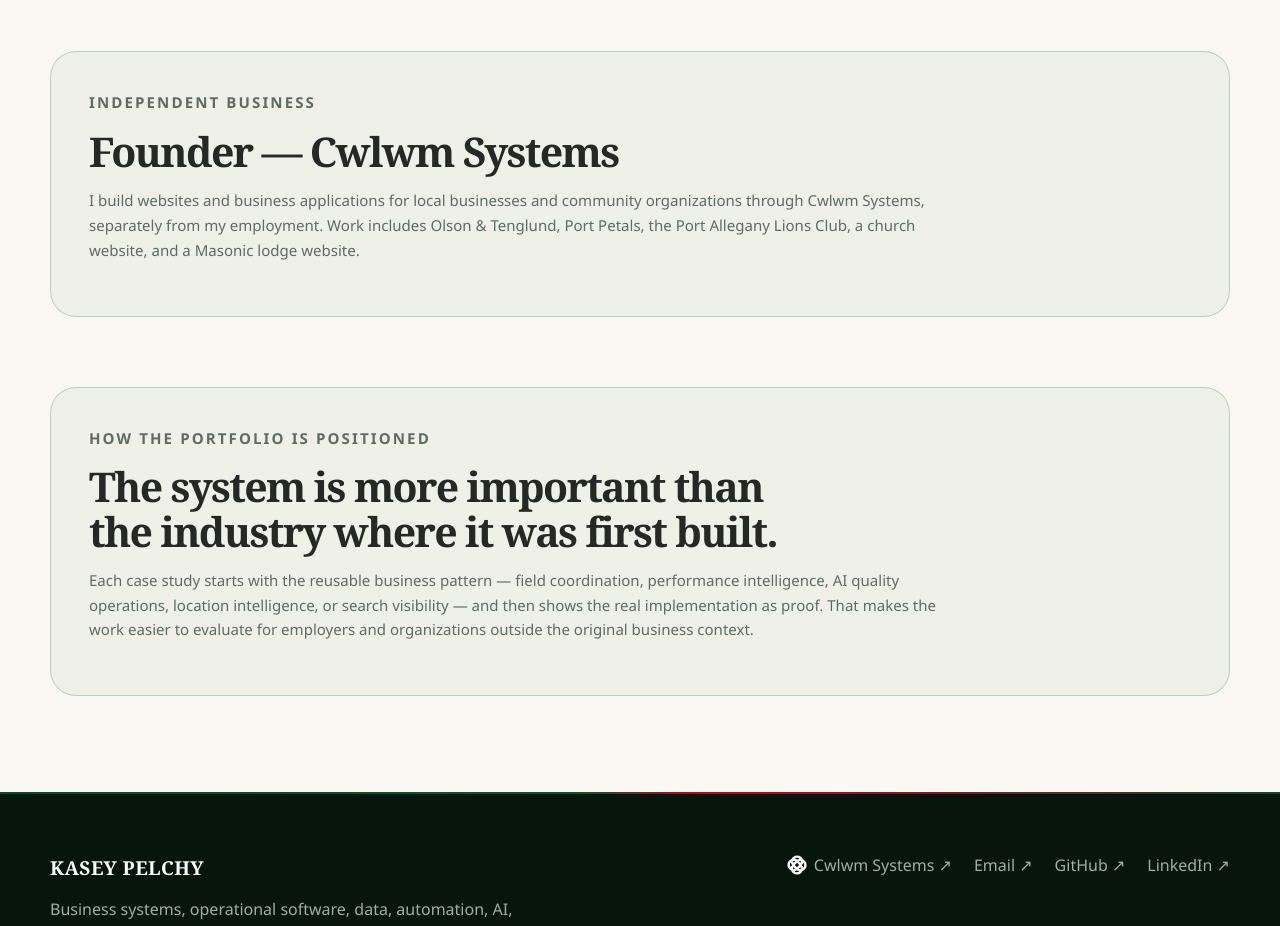
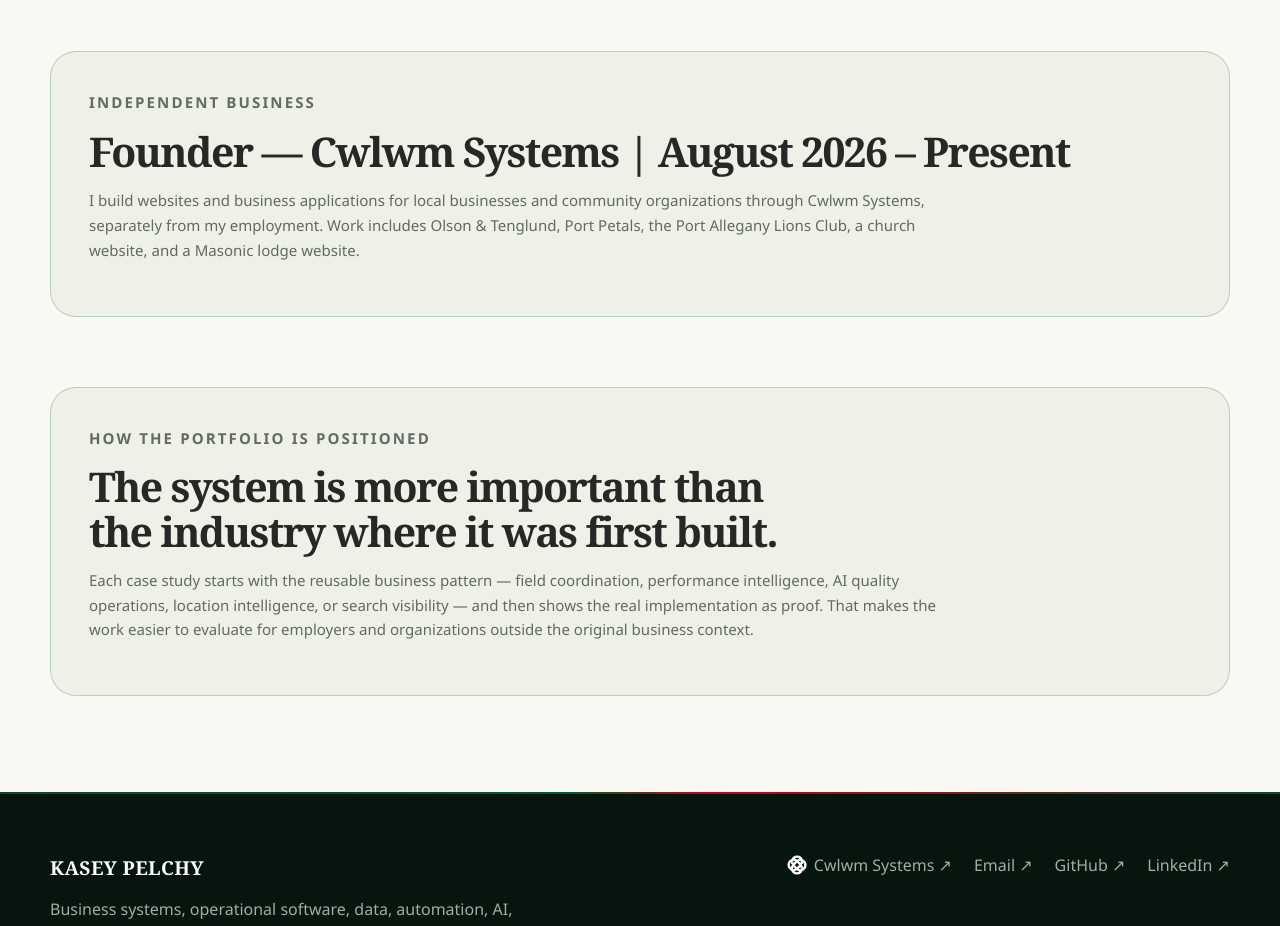
Before and after one commit to kaseypelchy-ops/portfolio, a Next.js app: page /experience in a window 1280 px wide. Shown: the part 1460-2386 px from the top of the page. Built offline with nearby package versions, Linux system fonts and the light colour scheme.

Commit message:
Add verified Cwlwm Systems founding date

```diff
--- a/app/experience/page.tsx
+++ b/app/experience/page.tsx
@@ -34,7 +34,7 @@ export default function ExperiencePage() {
 
         <div className="role-callout">
           <p className="eyebrow">Independent business</p>
-          <h2>Founder — Cwlwm Systems</h2>
+          <h2>Founder — Cwlwm Systems | August 2026 – Present</h2>
           <p>I build websites and business applications for local businesses and community organizations through Cwlwm Systems, separately from my employment. Work includes Olson &amp; Tenglund, Port Petals, the Port Allegany Lions Club, a church website, and a Masonic lodge website.</p>
         </div>
         <div className="role-callout">
```
